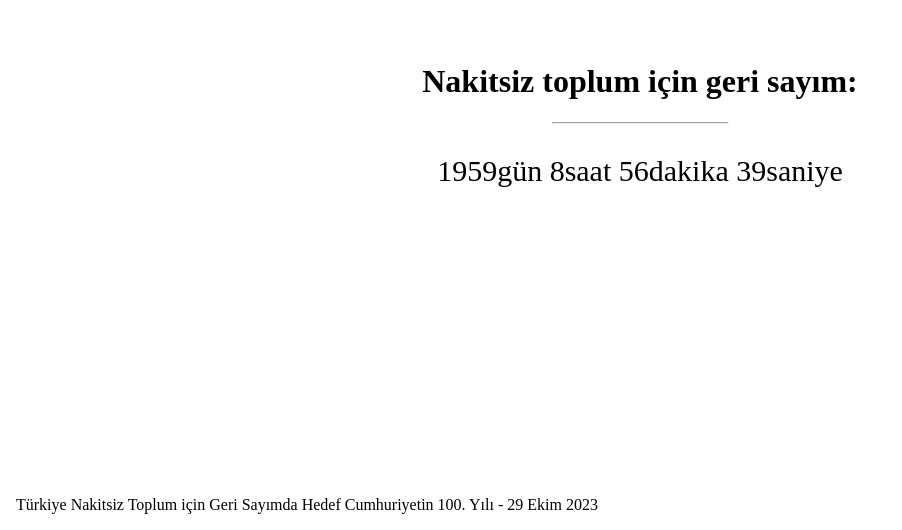
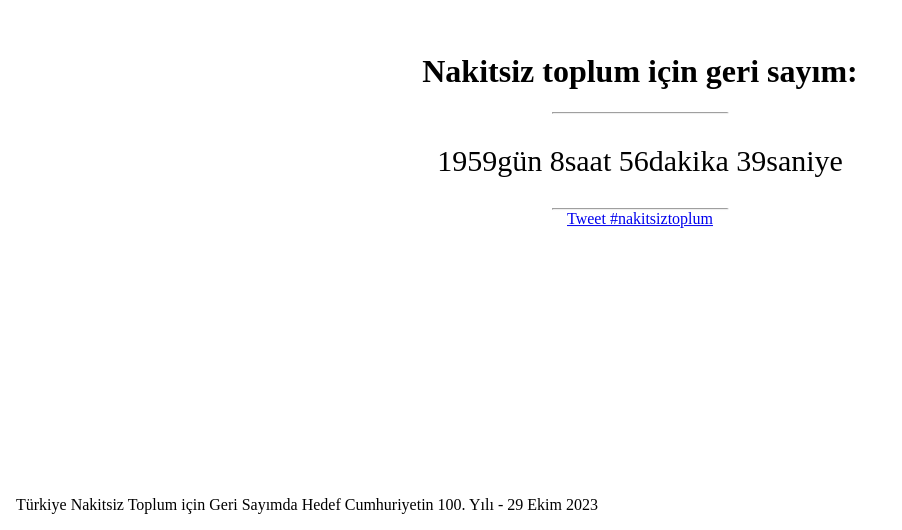
Before and after one commit to kurtulussahin/nakitsiz_toplum, a plain HTML site: page index.html in a window 1280 px wide. Shown: the part 270-800 px from the top of the page, without its empty margins (0-902 px from the left). Drawn offline with Linux system fonts and the light colour scheme.

Commit message:
Update index.html

```diff
--- a/index.html
+++ b/index.html
@@ -49,6 +49,8 @@ hr {
     <h1>Nakitsiz toplum için geri sayım:</h1>
     <hr>
     <p id="demo" style="font-size:30px"></p>
+    <hr>
+    <a href="https://twitter.com/intent/tweet?button_hashtag=nakitsiztoplum&ref_src=twsrc%5Etfw" class="twitter-hashtag-button" data-show-count="false">Tweet #nakitsiztoplum</a><script async src="https://platform.twitter.com/widgets.js" charset="utf-8"></script>
   </div>
   <div class="bottomleft">
     <p>Türkiye Nakitsiz Toplum için Geri Sayımda Hedef Cumhuriyetin 100. Yılı - 29 Ekim 2023</p>
```
